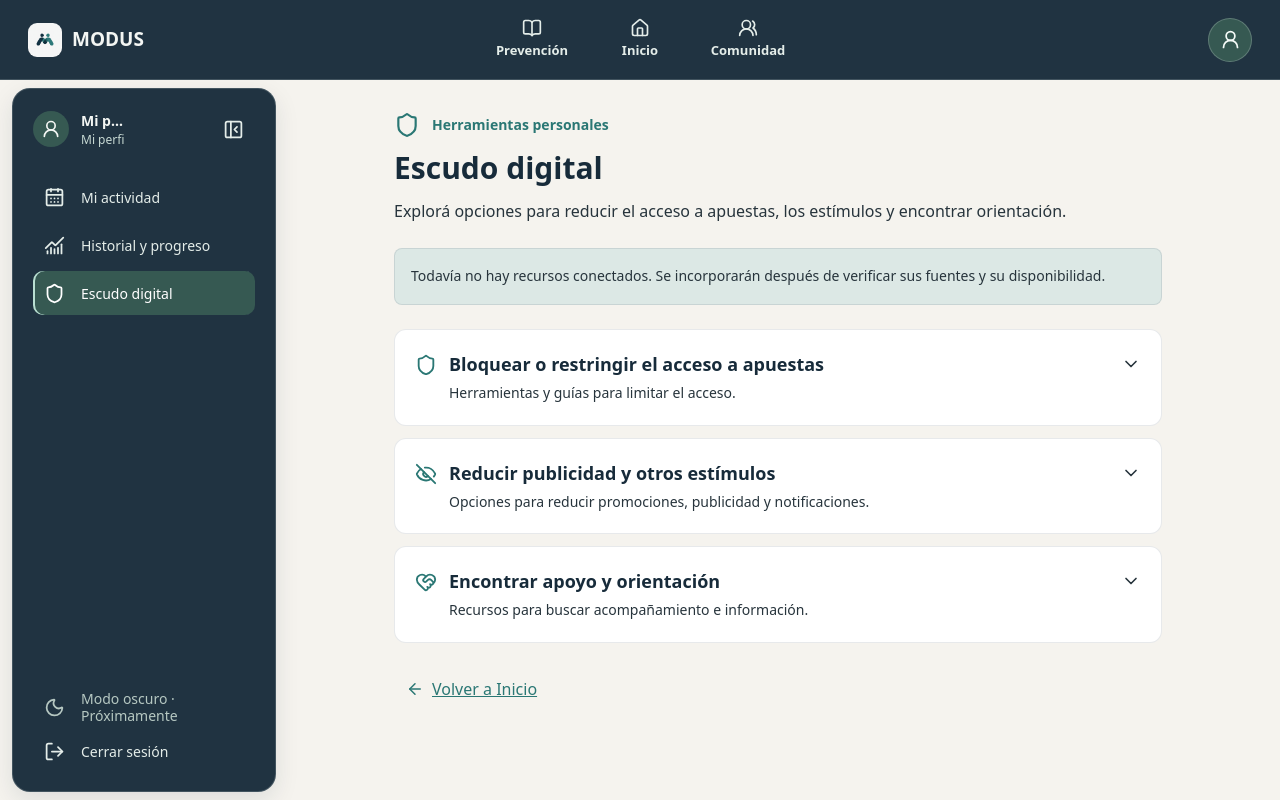
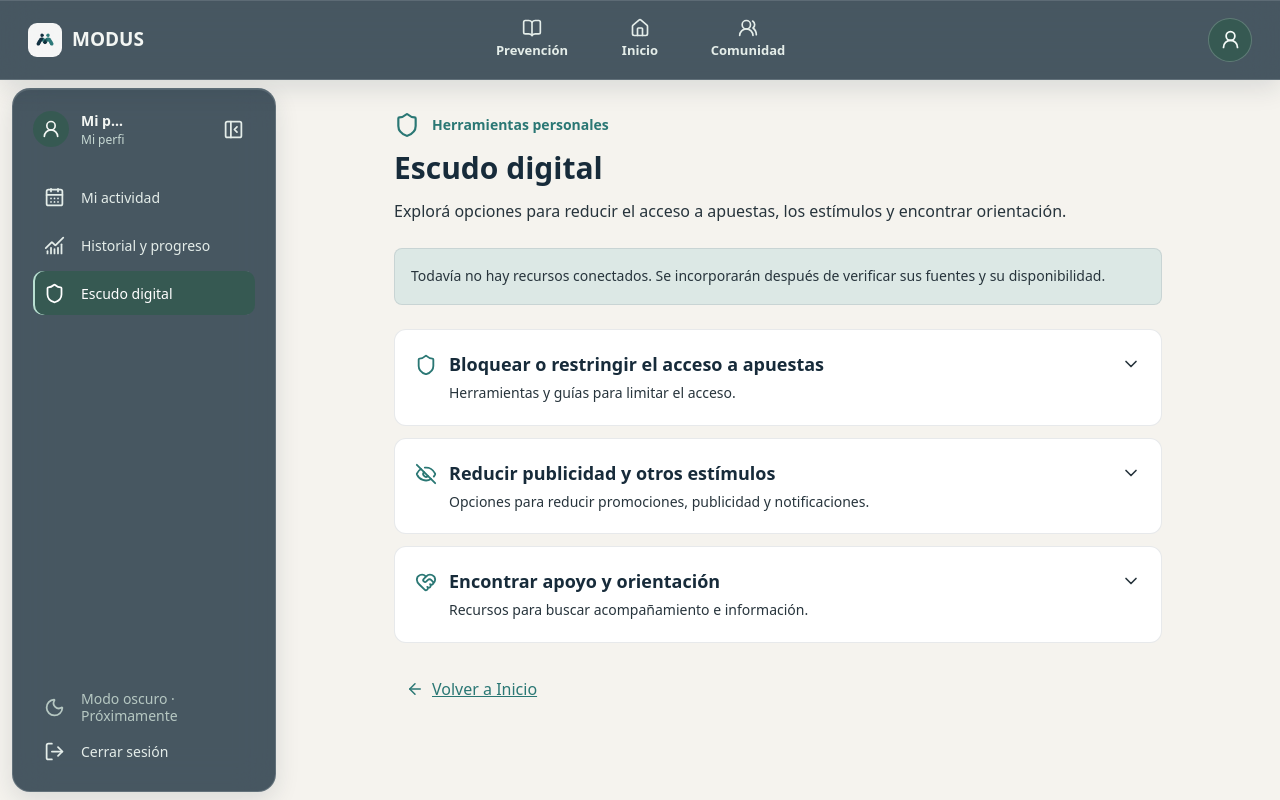
Before and after one commit to Martinolotto/proyecto_tratar_ludopatia, a React (Vite) app in the folder frontend/: page /escudo-digital in a window 1280 px wide. Built offline with nearby package versions, Linux system fonts and the light colour scheme; no server answers.

Commit message:
style(navegación): se reforzó el efecto de vidrio

```diff
--- a/frontend/src/components/navigation/Navbar.css
+++ b/frontend/src/components/navigation/Navbar.css
@@ -18,7 +18,13 @@
   color: #f3f6f3;
 }
 @supports (backdrop-filter: blur(1px)) {
-  .modus-navbar { background: rgb(23 43 58 / 96%); backdrop-filter: blur(12px); }
+  /* La transparencia deja ver el contenido; el fondo opaco anterior es el respaldo. */
+  .modus-navbar {
+    background: rgb(23 43 58 / 78%);
+    -webkit-backdrop-filter: blur(18px);
+    backdrop-filter: blur(18px);
+    box-shadow: inset 0 1px rgb(255 255 255 / 12%), 0 8px 24px rgb(23 43 58 / 12%);
+  }
 }
 .modus-navbar__brand {
   display: inline-flex;
--- a/frontend/src/components/navigation/Sidebar.css
+++ b/frontend/src/components/navigation/Sidebar.css
@@ -28,7 +28,13 @@
   transition: width 350ms ease;
 }
 @supports (backdrop-filter: blur(1px)) {
-  .modus-sidebar { background: rgb(23 43 58 / 96%); backdrop-filter: blur(12px); }
+  /* La transparencia deja ver el contenido; el fondo opaco anterior es el respaldo. */
+  .modus-sidebar {
+    background: rgb(23 43 58 / 78%);
+    -webkit-backdrop-filter: blur(18px);
+    backdrop-filter: blur(18px);
+    box-shadow: inset 0 1px rgb(255 255 255 / 12%), 0 8px 24px rgb(23 43 58 / 12%);
+  }
 }
 .modus-sidebar--expanded { width: 264px; }
 .modus-sidebar__profile { position: relative; display: flex; align-items: center; flex-shrink: 0; min-height: 44px; margin-bottom: 24px; }
```
